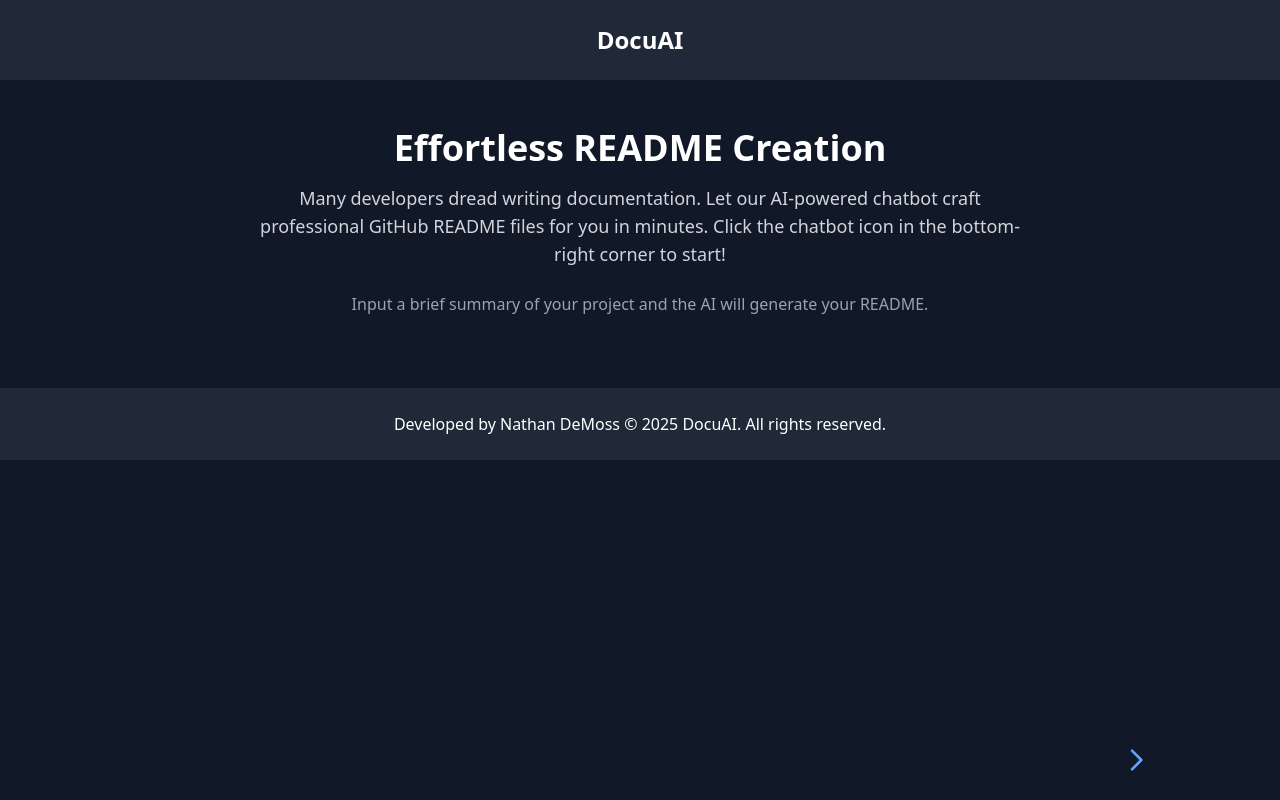
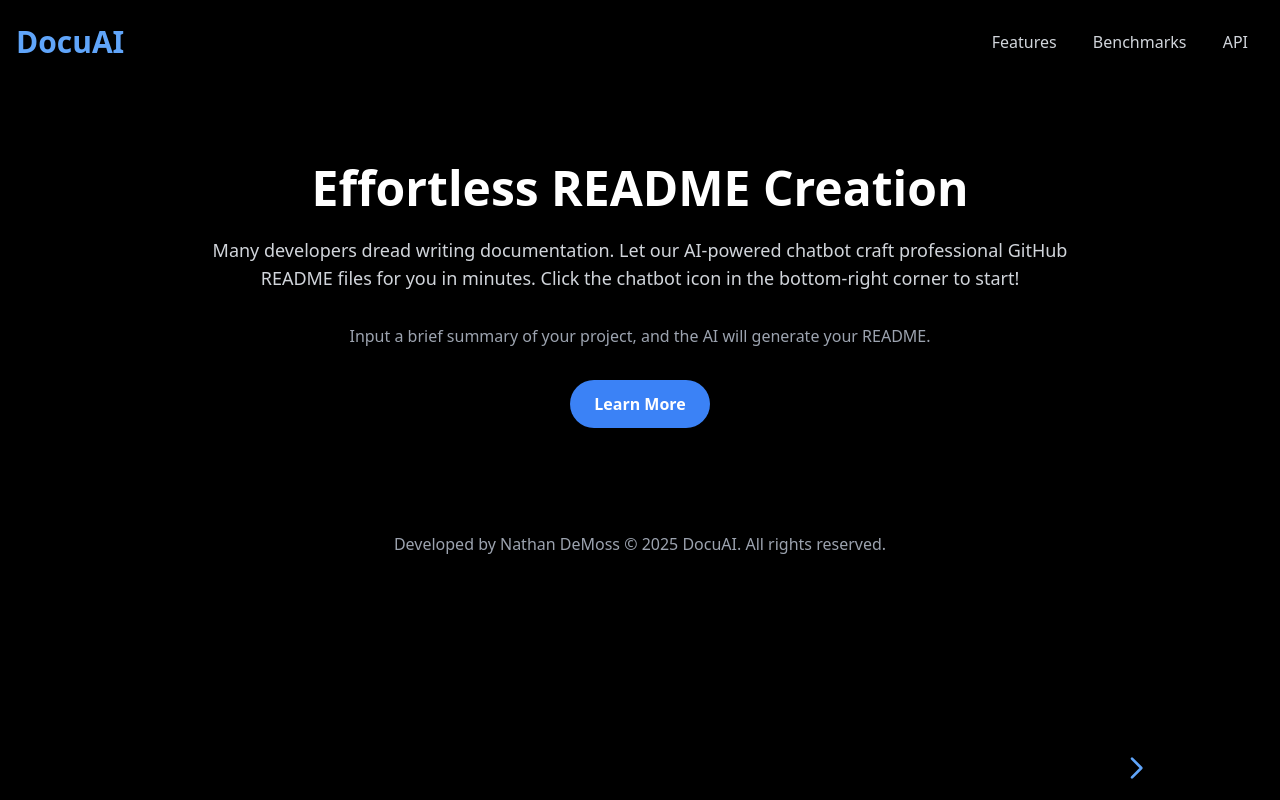
Before and after one commit to natedemoss/DocuAI, a plain HTML site: page index.html in a window 1280 px wide. Drawn offline with nearby package versions, Linux system fonts and the light colour scheme.

Commit message:
Update index.html

```diff
--- a/index.html
+++ b/index.html
@@ -8,39 +8,51 @@
     <script src="https://cdn.tailwindcss.com"></script>
     <!-- Custom CSS -->
     <link rel="stylesheet" href="styles.css">
+    <!-- Google Fonts for Futuristic Typography -->
+    <link href="https://fonts.googleapis.com/css2?family=Orbitron:wght@400;700&family=Inter:wght@400;600&display=swap" rel="stylesheet">
 </head>
-<body class="bg-gray-900 text-white font-sans">
+<body class="bg-black text-white font-sans">
     <!-- Header -->
-    <header class="bg-gray-800 py-6">
-        <div class="container mx-auto px-4">
-            <h1 class="text-2xl font-bold text-center">DocuAI</h1>
+    <header class="bg-opacity-50 bg-black py-6">
+        <div class="container mx-auto px-4 flex justify-between items-center">
+            <h1 class="text-3xl font-bold text-blue-400 font-orbitron">DocuAI</h1>
+            <nav>
+                <a href="#features" class="text-gray-300 hover:text-blue-400 mx-4">Features</a>
+                <a href="#benchmarks" class="text-gray-300 hover:text-blue-400 mx-4">Benchmarks</a>
+                <a href="#api" class="text-gray-300 hover:text-blue-400 mx-4">API</a>
+            </nav>
         </div>
     </header>
 
     <!-- Main Section -->
-    <main class="container mx-auto px-4 py-12 text-center">
-        <section class="max-w-3xl mx-auto">
-            <h2 class="text-4xl font-bold mb-4">Effortless README Creation</h2>
-            <p class="text-lg text-gray-300 mb-6">
+    <main class="container mx-auto px-4 py-20 text-center gradient-bg">
+        <section class="max-w-4xl mx-auto">
+            <h2 class="text-5xl font-bold mb-6 font-orbitron text-white glow-text">
+                Effortless README Creation
+            </h2>
+            <p class="text-lg text-gray-300 mb-8 font-inter">
                 Many developers dread writing documentation. Let our AI-powered chatbot craft professional GitHub README files for you in minutes. Click the chatbot icon in the bottom-right corner to start!
             </p>
-            <p class="text-base text-gray-400 mb-6">
-                Input a brief summary of your project and the AI will generate your README.
+            <p class="text-base text-gray-400 mb-8 font-inter">
+                Input a brief summary of your project, and the AI will generate your README.
             </p>
+            <button class="bg-blue-500 hover:bg-blue-600 text-white font-bold py-3 px-6 rounded-full transition-all duration-300 glow-button">
+                Learn More
+            </button>
         </section>
     </main>
 
     <!-- Arrow Pointing to Botpress Icon -->
     <div class="fixed bottom-4 right-32 z-50">
-        <svg id="arrow" class="w-8 h-8 text-blue-400 animate-bounce" fill="none" stroke="currentColor" viewBox="0 0 24 24">
+        <svg id="arrow" class="w-8 h-8 text-blue-400 animate-pulse" fill="none" stroke="currentColor" viewBox="0 0 24 24">
             <path stroke-linecap="round" stroke-linejoin="round" stroke-width="2" d="M9 5l7 7-7 7"/>
         </svg>
     </div>
 
     <!-- Footer -->
-    <footer class="bg-gray-800 text-white py-6">
+    <footer class="bg-opacity-50 bg-black text-gray-400 py-6">
         <div class="container mx-auto px-4 text-center">
-            <p>Developed by Nathan DeMoss © 2025 DocuAI. All rights reserved.</p>
+            <p class="font-inter">Developed by Nathan DeMoss © 2025 DocuAI. All rights reserved.</p>
         </div>
     </footer>
 
```
